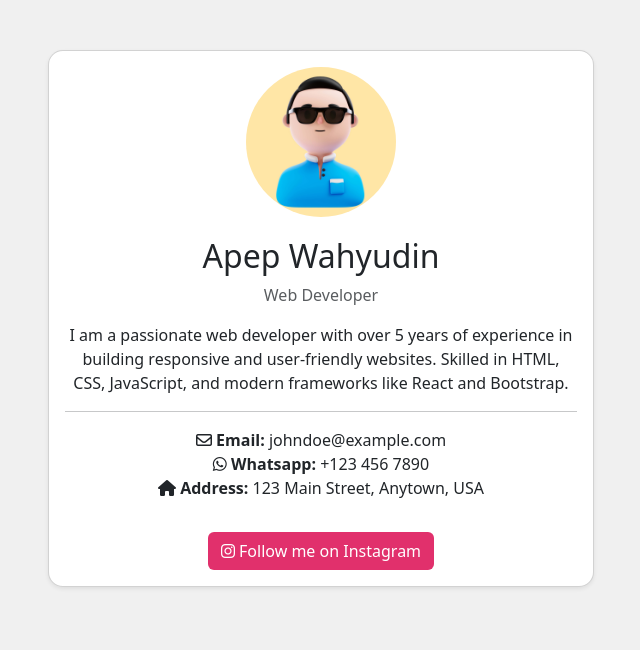
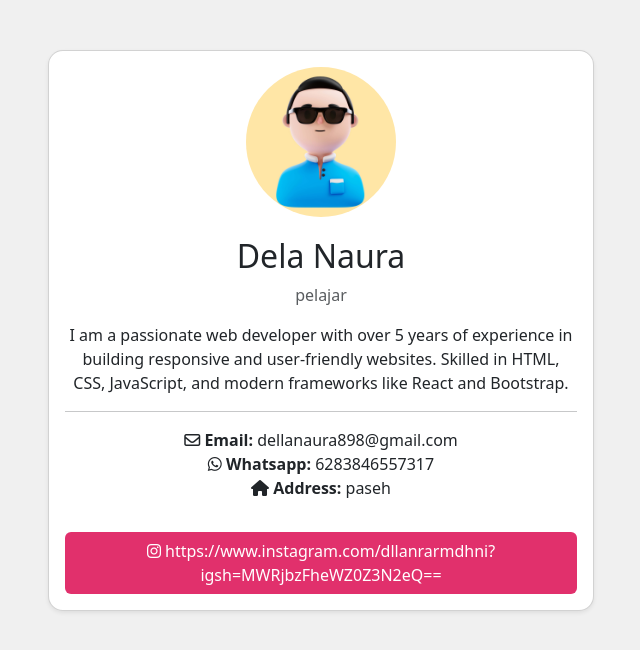
Before and after one commit to iyaawwww/tc_della-naura_x1, a plain HTML site: page index.html in a window 1280 px wide. Shown: the whole page, without its empty margins (319-959 px from the left). Drawn offline with nearby package versions, Linux system fonts and the light colour scheme.

Commit message:
Update index.html

```diff
--- a/index.html
+++ b/index.html
@@ -15,18 +15,18 @@
                 <div class="card shadow-sm">
                     <div class="card-body text-center">
                         <img src="avatar.jpg" alt="Profile Image" class="profile-img">
-                        <h2>Apep Wahyudin</h2>
-                        <p class="text-muted">Web Developer</p>
+                        <h2>Dela Naura</h2>
+                        <p class="text-muted">pelajar</p>
                         <p>I am a passionate web developer with over 5 years of experience in building responsive and user-friendly websites. Skilled in HTML, CSS, JavaScript, and modern frameworks like React and Bootstrap.
                         </p>
                         <hr>
                         <ul class="list-unstyled">
-                            <li><i class="fa-regular fa-envelope"></i> <strong>Email:</strong> johndoe@example.com</li>
-                            <li><i class="fa-brands fa-whatsapp"></i> <strong>Whatsapp:</strong> +123 456 7890</li>
-                            <li><i class="fa-solid fa-house"></i> <strong>Address:</strong> 123 Main Street, Anytown, USA</li>
+                            <li><i class="fa-regular fa-envelope"></i> <strong>Email:</strong> dellanaura898@gmail.com</li>
+                            <li><i class="fa-brands fa-whatsapp"></i> <strong>Whatsapp:</strong> 6283846557317</li>
+                            <li><i class="fa-solid fa-house"></i> <strong>Address:</strong> paseh</li>
                         </ul>
                         <a href="https://www.instagram.com/sebuahsemangat" target="_blank" class="btn btn-instagram mt-3">
-                            <i class="fab fa-instagram"></i> Follow me on Instagram
+                            <i class="fab fa-instagram"></i> https://www.instagram.com/dllanrarmdhni?igsh=MWRjbzFheWZ0Z3N2eQ==
                         </a>
                     </div>
                 </div>
```
